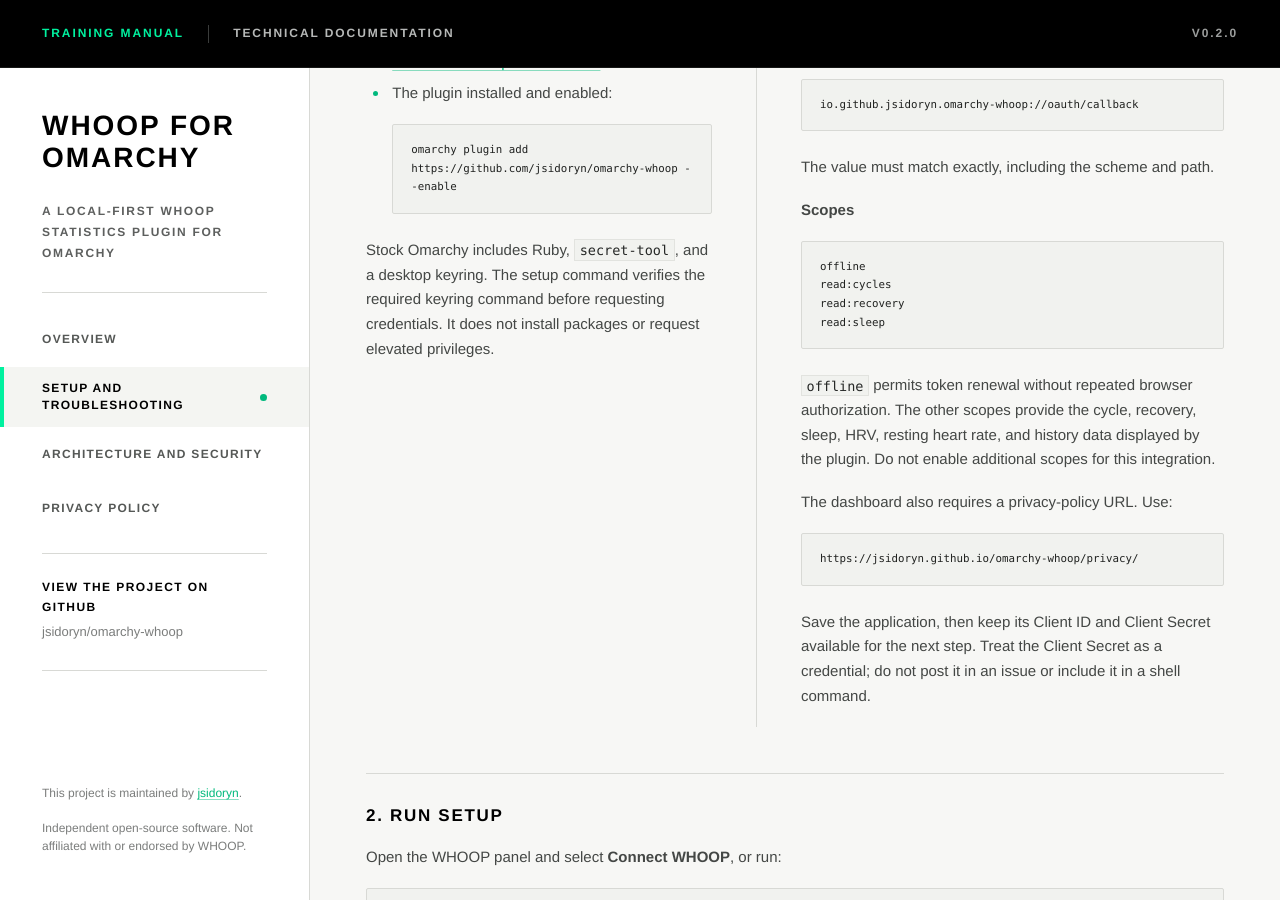
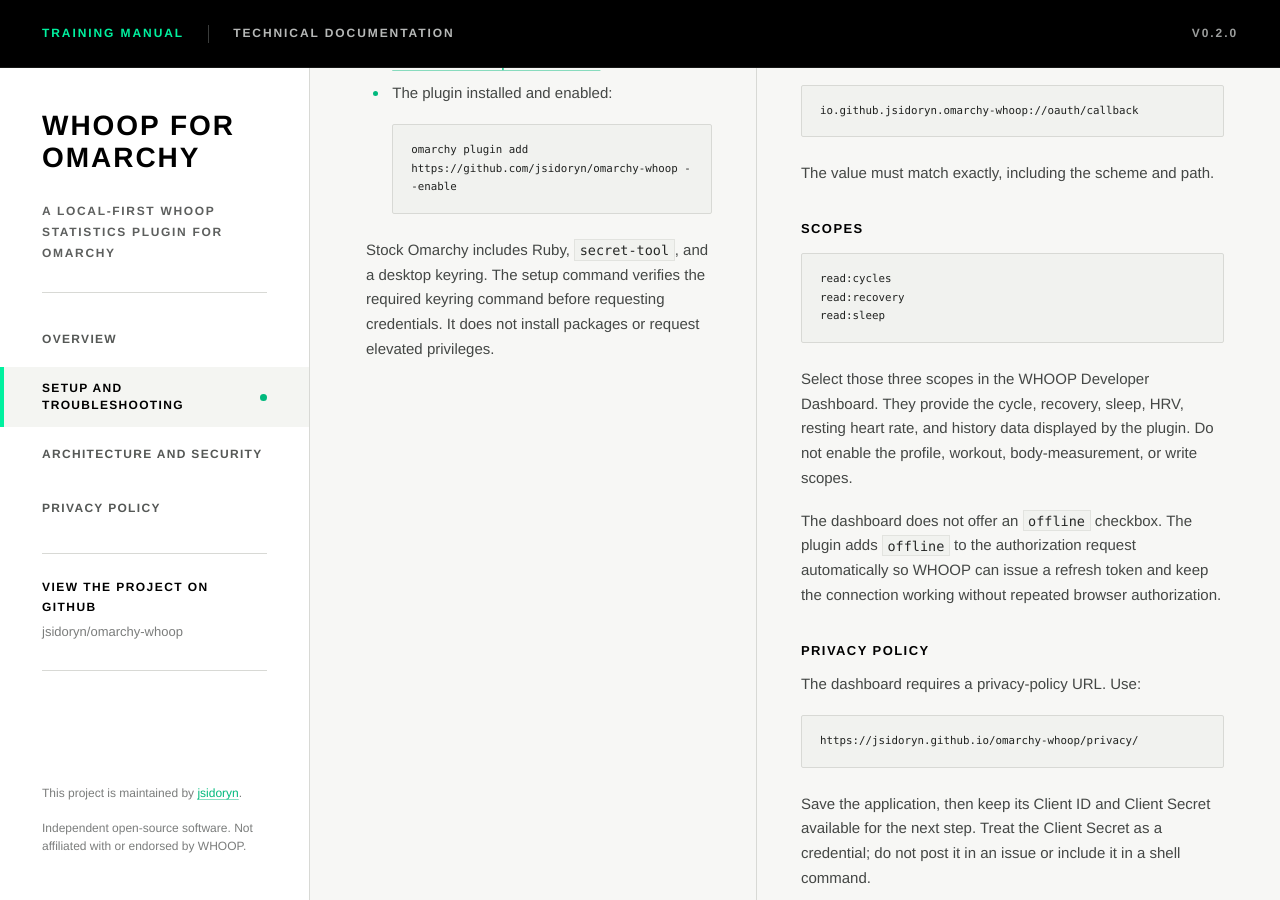
Before and after one commit to jsidoryn/omarchy-whoop, a Jekyll site: the page built from docs/setup/index.md, in a window 1280 px wide and 900 px high, scrolled down 420 px. Built offline with Jekyll 4.4.1, drawn with Linux system fonts in a browser that asks for light colours.

Commit message:
docs: clarify WHOOP application setup

````diff
--- a/docs/setup/index.md
+++ b/docs/setup/index.md
@@ -29,7 +29,7 @@ Stock Omarchy includes Ruby, `secret-tool`, and a desktop keyring. The setup com
 
 Create an application in the WHOOP Developer Dashboard and configure it with the following values.
 
-**Redirect URL**
+### Redirect URL
 
 ```text
 io.github.jsidoryn.omarchy-whoop://oauth/callback
@@ -37,18 +37,21 @@ io.github.jsidoryn.omarchy-whoop://oauth/callback
 
 The value must match exactly, including the scheme and path.
 
-**Scopes**
+### Scopes
 
 ```text
-offline
 read:cycles
 read:recovery
 read:sleep
 ```
 
-`offline` permits token renewal without repeated browser authorization. The other scopes provide the cycle, recovery, sleep, HRV, resting heart rate, and history data displayed by the plugin. Do not enable additional scopes for this integration.
+Select those three scopes in the WHOOP Developer Dashboard. They provide the cycle, recovery, sleep, HRV, resting heart rate, and history data displayed by the plugin. Do not enable the profile, workout, body-measurement, or write scopes.
 
-The dashboard also requires a privacy-policy URL. Use:
+The dashboard does not offer an `offline` checkbox. The plugin adds `offline` to the authorization request automatically so WHOOP can issue a refresh token and keep the connection working without repeated browser authorization.
+
+### Privacy policy
+
+The dashboard requires a privacy-policy URL. Use:
 
 ```text
 https://jsidoryn.github.io/omarchy-whoop/privacy/
````
Also changed, not shown: README.md.
